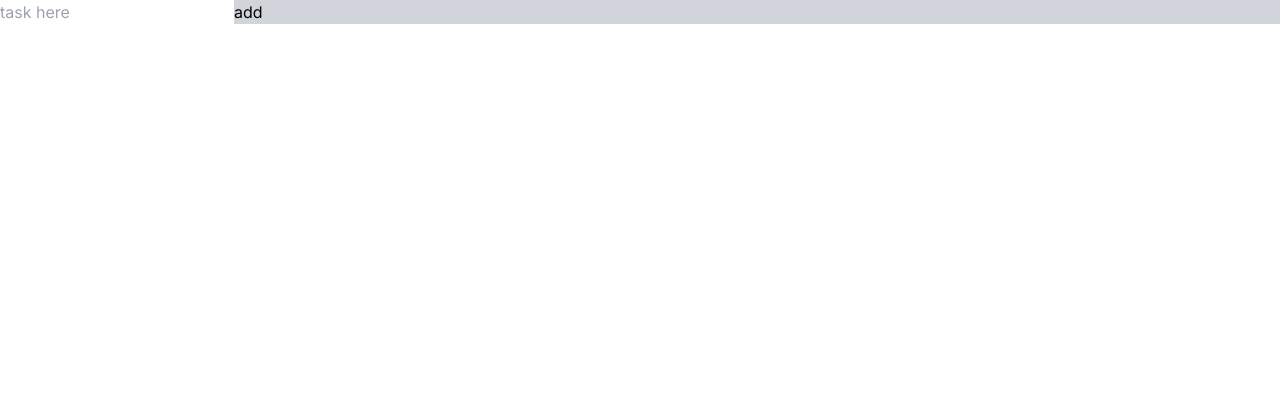
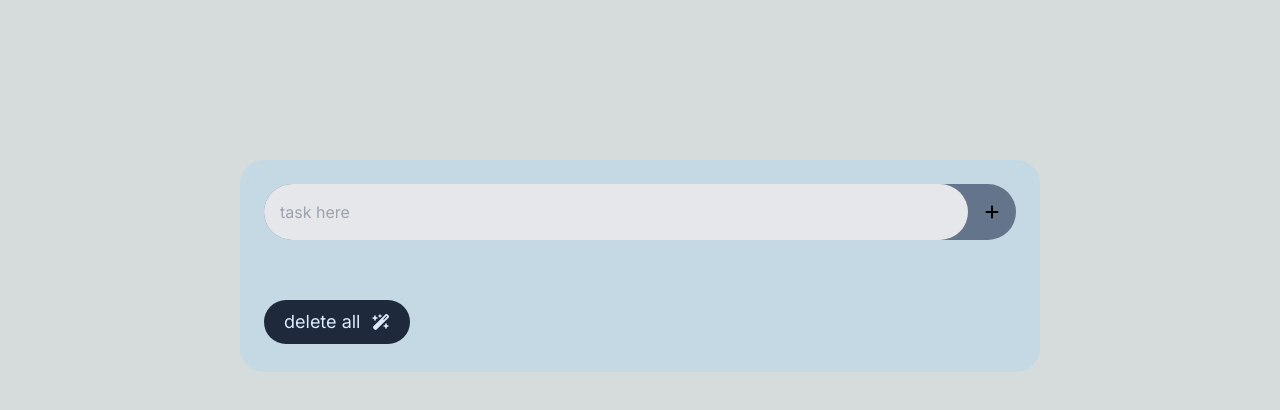
Before and after one commit to dantehurr/ToDoOrNot, a Next.js app: page / in a window 1280 px wide. Shown: the top 410 px of the page. Built offline with nearby package versions, Linux system fonts and the light colour scheme.

Commit message:
Adding CSS
Styling for light and dark mode users

```diff
--- a/src/app/globals.css
+++ b/src/app/globals.css
@@ -11,14 +11,14 @@
 @media (prefers-color-scheme: dark) {
   :root {
     --foreground-rgb: 255, 255, 255;
-    --background-start-rgb: 0, 0, 0;
+    --background-start-rgb: 30, 41, 59;
     --background-end-rgb: 0, 0, 0;
   }
 }
 
 body {
   color: rgb(var(--foreground-rgb));
-  background: rgb(var(--background-end-rgb))
+  background: rgb(var(--background-start-rgb))
 }
 
 @layer utilities {
@@ -26,3 +26,27 @@ body {
     text-wrap: balance;
   }
 }
+
+.delete-all {
+  @apply flex text-lg bg-slate-600 rounded-full mt-9 lg:mb-1 w-fit px-3 text-blue-100;
+}
+
+.add {
+  @apply p-3 lg:p-4 w-fit rounded-e-full;
+}
+
+.form {
+  @apply flex flex-row w-full bg-slate-500 rounded-full;
+}
+
+.task {
+  @apply flex flex-row items-center justify-between text-2xl py-4 lg:py-2 lg:pb-4 border-b-2 border-b-sky-300 lg:mx-6;
+}
+
+.card {
+  @apply lg:w-[800px] bg-sky-300/20 p-6 rounded-2xl lg:rounded-3xl;
+}
+
+.remove {
+  @apply flex flex-row gap-6;
+}
--- a/src/app/page.tsx
+++ b/src/app/page.tsx
@@ -4,8 +4,8 @@ import TaskSheet from "@/components/TaskSheet";
 
 export default function Home() {
   return (
-    <main>
-      <div>
+    <main className="mx-10 my-40">
+      <div className="lg:flex lg:justify-center my-auto">
         <TaskSheet />
       </div>
     </main>
--- a/src/components/Task.tsx
+++ b/src/components/Task.tsx
@@ -1,12 +1,12 @@
-import { FaPenToSquare, FaTrash } from 'react-icons/fa6';
+import { FaPencil, FaXmark } from 'react-icons/fa6';
 
 const Task = (task) => {
     return (
-        <div className=''>
+        <div className='flex flex-row items-center justify-between text-2xl py-4 lg:py-2 lg:pb-4 border-b-2 border-b-sky-300 lg:mx-6'>
             <p className=''>{task.todo}</p>
-            <div className=''>
-                <FaPenToSquare />
-                <FaTrash />
+            <div className='flex flex-row gap-6'>
+                {/* <button id='' className=''><FaPencil /></button> */}
+                <button id='' className=''><FaXmark /></button>
             </div>
         </div>
     );
--- a/src/components/TaskForm.tsx
+++ b/src/components/TaskForm.tsx
@@ -1,6 +1,9 @@
 'use client'
 
 import React, { useEffect, useState } from "react";
+
+import { FaPlus } from 'react-icons/fa6';
+
 
 const TaskForm = ({ addTask }) => {
     const [ value, setValue ] = useState("");
@@ -14,10 +17,12 @@ const TaskForm = ({ addTask }) => {
     }
 
     return (
-        <form className="bg-gray-300" onSubmit={handleSubmit}>
-            <input type="text" className="" value={value} placeholder="task here" onChange={(e) => setValue(e.target.value)} />
-            <button type="submit" className="">add</button>
-        </form>
+        <div className="flex flex-row justify-center pb-6">
+            <form className= "flex flex-row w-full bg-slate-500 rounded-full" onSubmit={handleSubmit}>
+                <input type="text" className="rounded-full p-3 lg:p-4 bg-gray-200 w-full" value={value} placeholder="task here" onChange={(e) => setValue(e.target.value)} />
+                <button type="submit" className="p-3 lg:p-4 w-fit rounded-e-full"><FaPlus /></button>
+            </form>
+        </div>
     );
 };
 
--- a/src/components/TaskList.tsx
+++ b/src/components/TaskList.tsx
@@ -5,16 +5,7 @@ import Task from "./Task";
 const TaskList = () => {
     return (
         <section id="" className="">
-            <div className="">
-                <div className="bg-gray-300">
-                    <h2 className="">card title</h2>
-                    <p className="">text</p>
-                    <input></input>
-                    <button className="bg-blue-400">button 1</button>
-                    <button className="bg-red-400">button 2</button>
-                </div>
-
-                <Task />
+            <div className="bg-yellow-300">
             </div>
         </section>
     );
--- a/src/components/TaskSheet.tsx
+++ b/src/components/TaskSheet.tsx
@@ -5,7 +5,7 @@ import React, { useState, useEffect } from "react";
 import TaskList from "./TaskList";
 import TaskForm from "./TaskForm";
 
-import {} from 'react-icons/fa6';
+import { FaWandMagicSparkles } from 'react-icons/fa6';
 
 import { v4 as uuidv4 } from 'uuid';
 import Task from "./Task";
@@ -15,7 +15,7 @@ const TaskSheet = () => {
     const [ tasks, setTasks ] = useState<any[]>([]);
 
     useEffect(() => {
-        const storedTasks: any = JSON.parse(localStorage.getItem('taskKey'));
+        const storedTasks: any = JSON.parse(localStorage.getItem('task'));
 
         if ( storedTasks ) {
             setTasks(storedTasks);
@@ -26,17 +26,31 @@ const TaskSheet = () => {
         const newTask = { id: uuidv4(), todo: task, completed: false, isEditing: false };
         setTasks([ ...tasks, newTask ]);
         console.log(tasks);
-        localStorage.setItem('taskKey', JSON.stringify([ ...tasks, newTask ]));
+        localStorage.setItem('task', JSON.stringify([ ...tasks, newTask ]));
+    }
+
+    const deleteAllTasks = () => {
+        localStorage.clear();
+    }
+
+    const removeTask = ( taskKey ) => {
+        localStorage.removeItem(taskKey);
     }
 
     return (
-        <main id="" className="">
+        <main id="" className="lg:w-[800px] bg-sky-300/20 p-6 rounded-2xl lg:rounded-3xl">
             <div id="" className="">
                 <TaskForm addTask={addTask} />
                 {tasks.map((task, index) => (
                     <Task todo={task.todo} id={task.id} key={task.id} />
                 ))}
                 {/* <TaskList /> */}
+                <div className="flex text-lg bg-slate-800 rounded-full mt-9 lg:mb-1 w-fit px-3 text-blue-100">
+                    <div className="flex flex-row items-center gap-3 p-3 lg:p-2">
+                        <button className="">delete all</button>
+                        <FaWandMagicSparkles />
+                    </div>
+                </div>
             </div>
         </main>
     );
```
